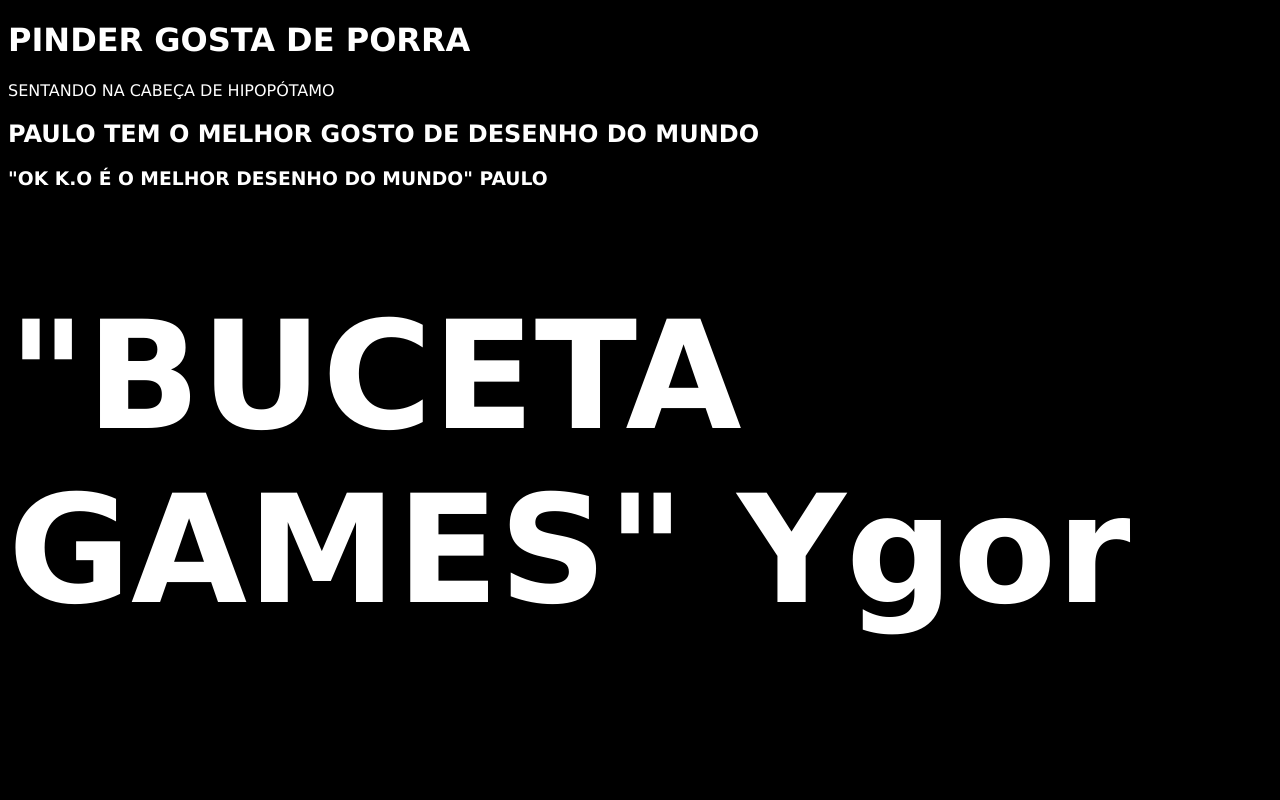
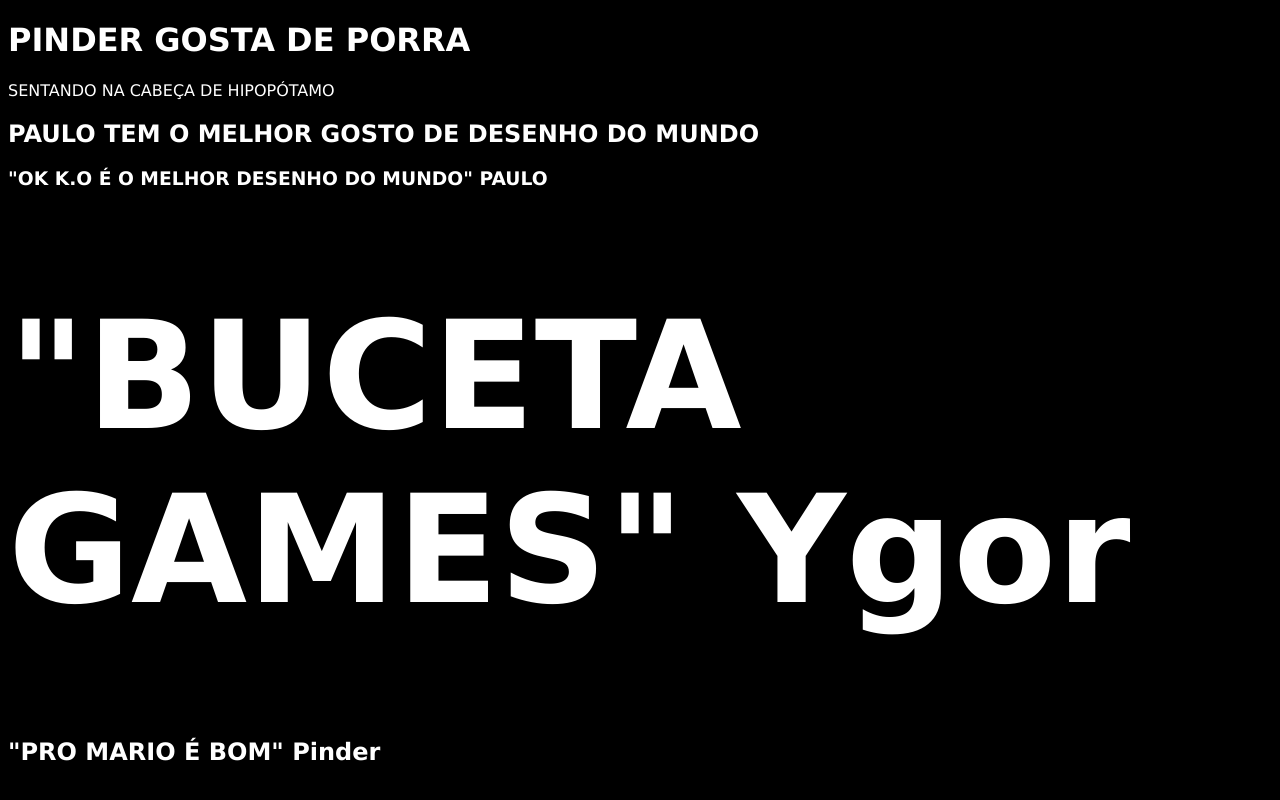
Before and after one commit to Jefersonhumiud/PORRAG4MES, a plain HTML site: page index.html in a window 1280 px wide. Drawn offline with Linux system fonts and the light colour scheme.

Commit message:
Update index.html

```diff
--- a/index.html
+++ b/index.html
@@ -12,5 +12,6 @@
     <h2>PAULO TEM O MELHOR GOSTO DE DESENHO DO MUNDO</h2>
     <h3>"OK K.O É O MELHOR DESENHO DO MUNDO" PAULO</h3>
     <h1 id="buceta">"BUCETA GAMES" Ygor</h1>
+    <h2>"PRO MARIO É BOM" Pinder</h2>
 </body>
 </html>
```
